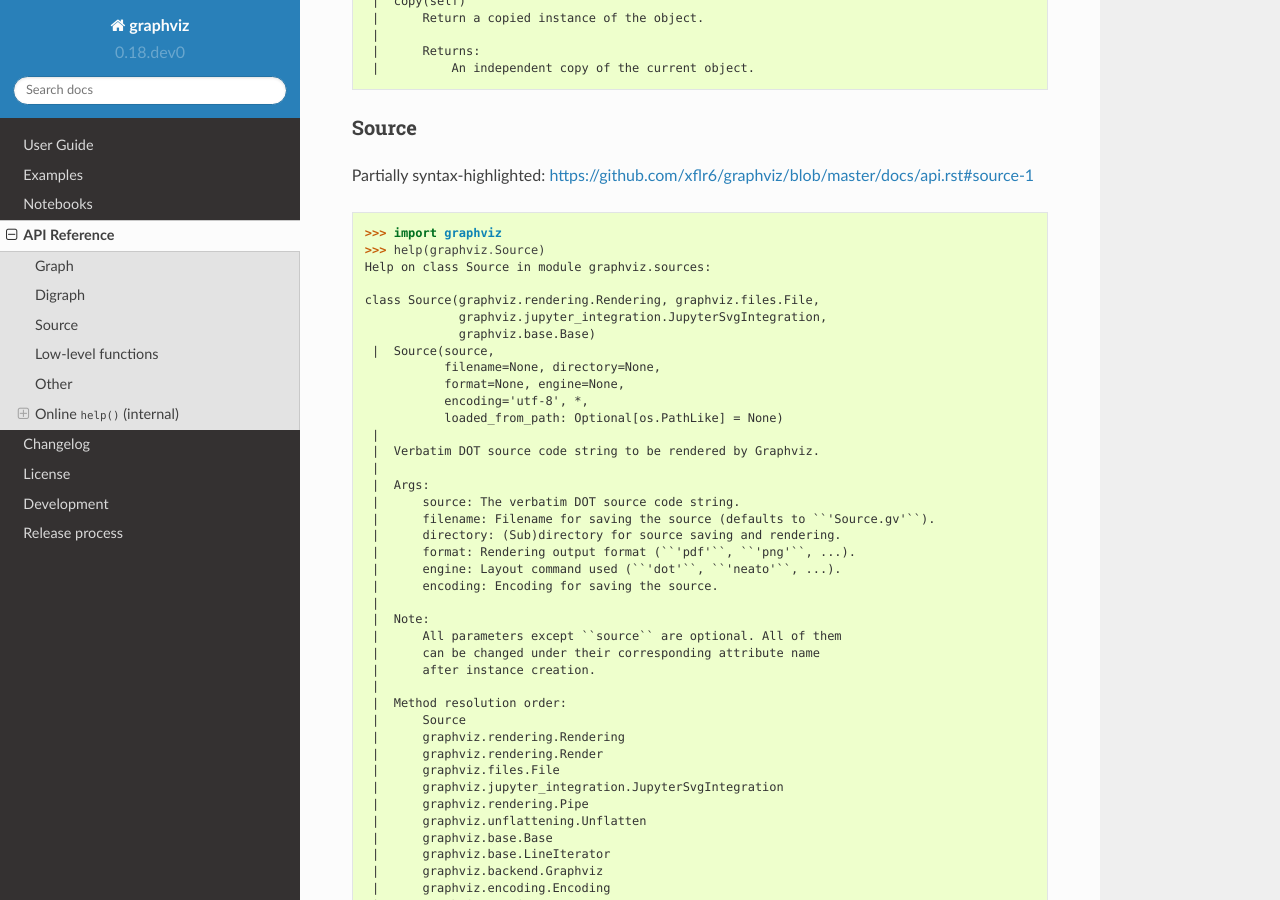
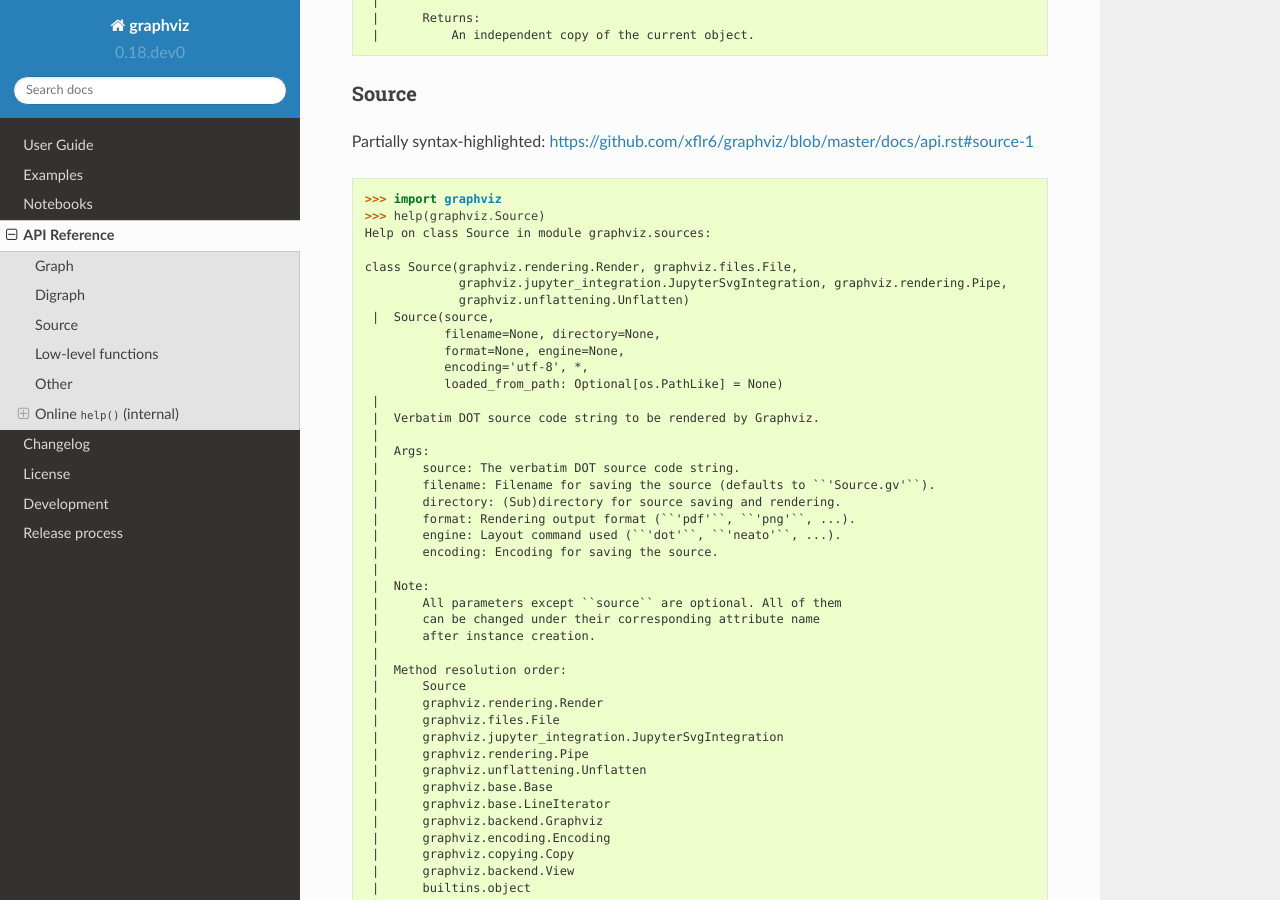
Before and after one commit to xflr6/graphviz, a Sphinx documentation site: the page built from docs/api.rst, in a window 1280 px wide and 900 px high, scrolled down 17542 px. Built offline with Sphinx 7.4.7 and the Read the Docs theme 2.0.0, drawn with Linux system fonts in a browser that asks for light colours; the version number is read from the project's files by our own code; some of the changed text lies outside the part shown.

Commit message:
simplify MRO

```diff
--- a/docs/api.rst
+++ b/docs/api.rst
@@ -187,7 +187,6 @@ https://github.com/xflr6/graphviz/blob/master/docs/api.rst#graph-1
      |      Graph
      |      BaseGraph
      |      graphviz.dot.Dot
-     |      graphviz.rendering.Rendering
      |      graphviz.rendering.Render
      |      graphviz.files.File
      |      graphviz.jupyter_integration.JupyterSvgIntegration
@@ -599,7 +598,6 @@ https://github.com/xflr6/graphviz/blob/master/docs/api.rst#digraph-1
      |      Digraph
      |      BaseGraph
      |      graphviz.dot.Dot
-     |      graphviz.rendering.Rendering
      |      graphviz.rendering.Render
      |      graphviz.files.File
      |      graphviz.jupyter_integration.JupyterSvgIntegration
@@ -976,9 +974,9 @@ https://github.com/xflr6/graphviz/blob/master/docs/api.rst#source-1
     >>> help(graphviz.Source)  # doctest: +NORMALIZE_WHITESPACE +SKIP
     Help on class Source in module graphviz.sources:
     <BLANKLINE>
-    class Source(graphviz.rendering.Rendering, graphviz.files.File,
-                 graphviz.jupyter_integration.JupyterSvgIntegration,
-                 graphviz.base.Base)
+    class Source(graphviz.rendering.Render, graphviz.files.File,
+                 graphviz.jupyter_integration.JupyterSvgIntegration, graphviz.rendering.Pipe,
+                 graphviz.unflattening.Unflatten)
      |  Source(source,
                filename=None, directory=None,
                format=None, engine=None,
@@ -1002,7 +1000,6 @@ https://github.com/xflr6/graphviz/blob/master/docs/api.rst#source-1
      |
      |  Method resolution order:
      |      Source
-     |      graphviz.rendering.Rendering
      |      graphviz.rendering.Render
      |      graphviz.files.File
      |      graphviz.jupyter_integration.JupyterSvgIntegration
```
Also changed, not shown: 3 other files.
